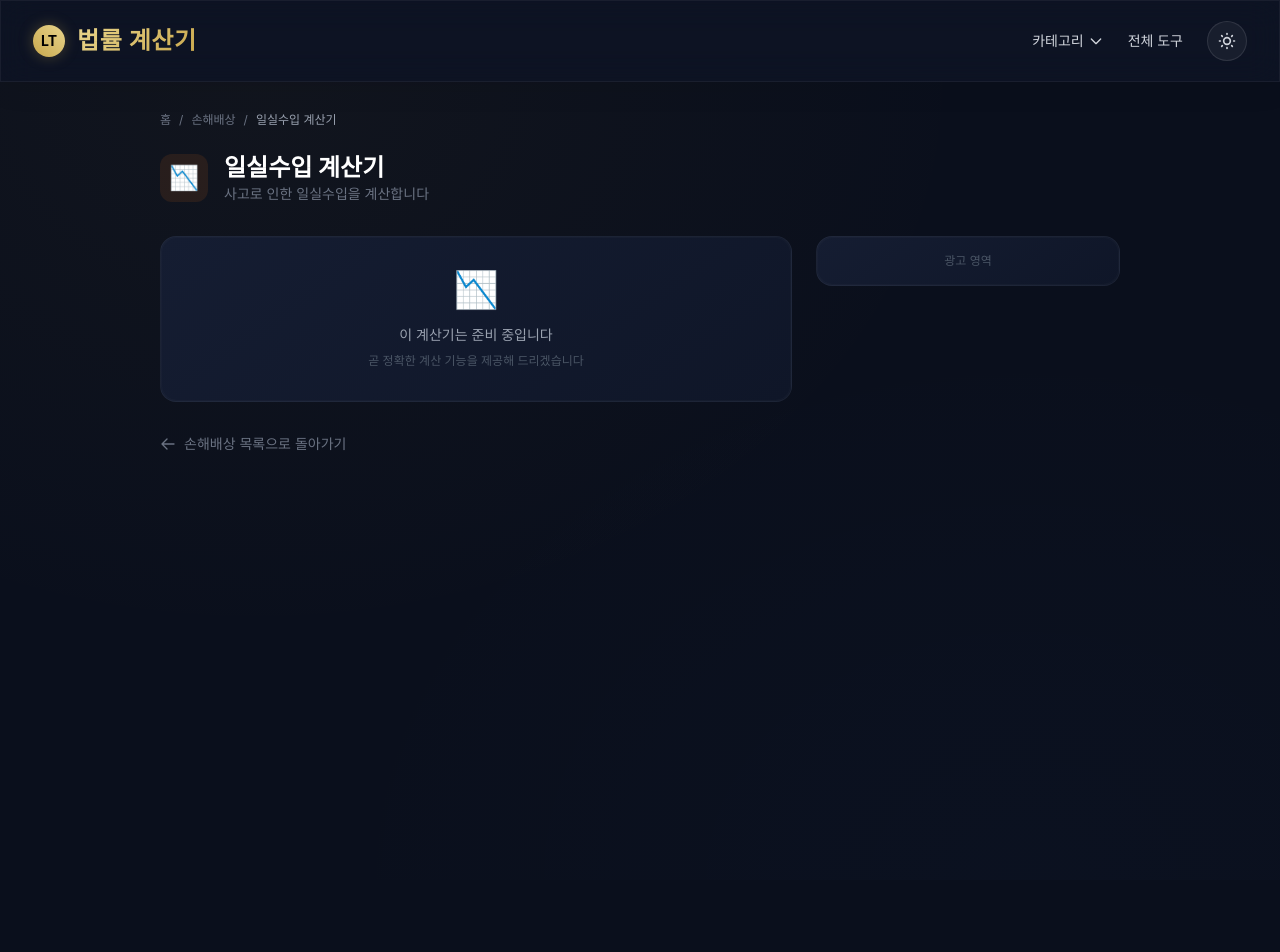
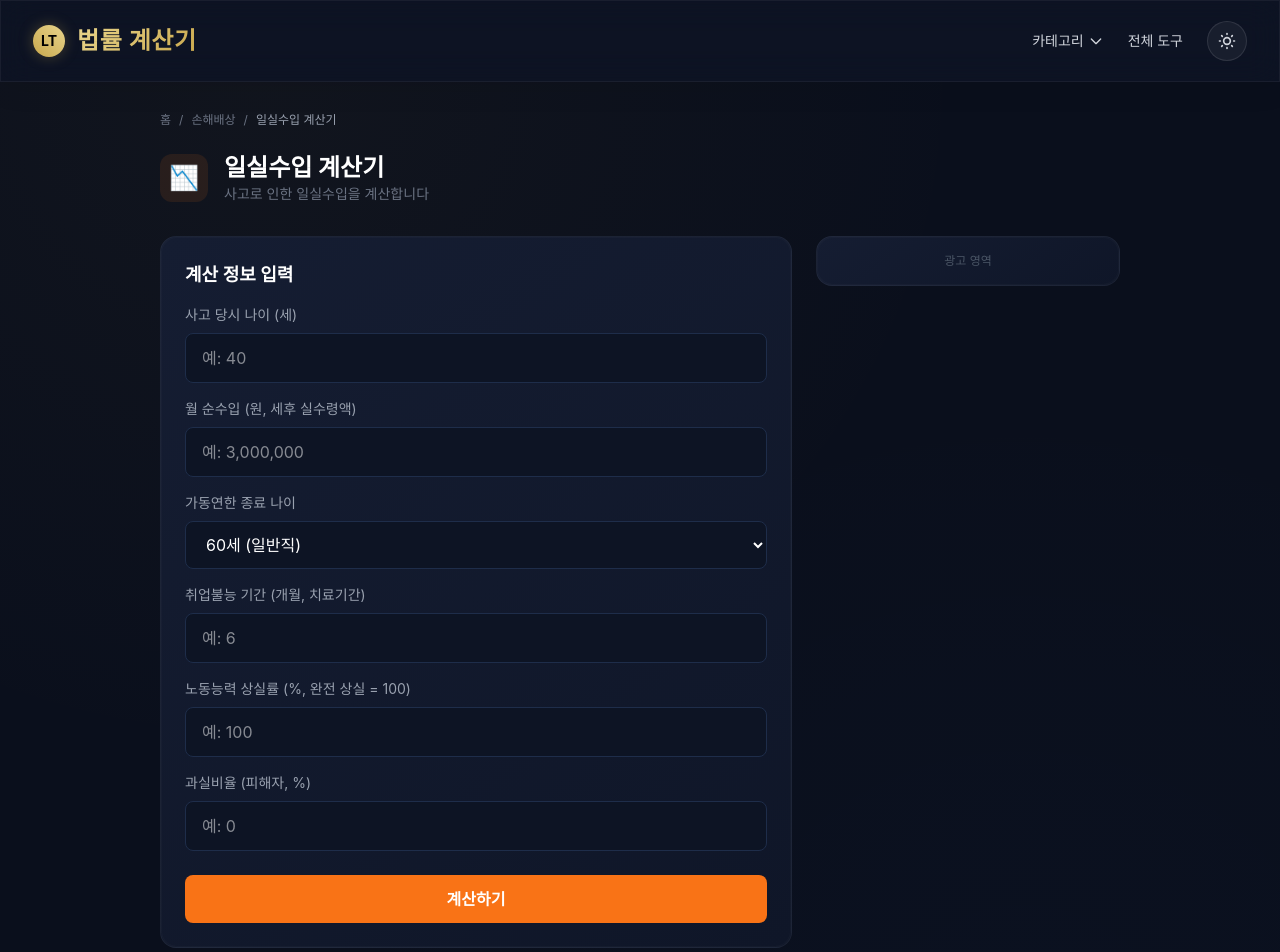
Before and after one commit to SublimerNJ/law-calc, a Next.js app: page /tools/damages/lost-income in a window 1280 px wide. Shown: the top 952 px of the page. Built offline with nearby package versions, Linux system fonts and the light colour scheme; a web font is replaced by a local one.

Commit message:
feat(09-02): add lost-income calculator with Hoffman coefficient
- Hoffman coefficient calculation (monthly rate 5%/12)
- Inputs: age, monthly income, retirement age, treatment period, disability rate, fault rate
- Fault offset calculation applied to total

```diff
--- /dev/null
+++ b/src/app/tools/damages/lost-income/page.tsx
@@ -0,0 +1,221 @@
+'use client';
+
+import { useState } from 'react';
+import CalculatorLayout from '@/components/ui/CalculatorLayout';
+import { TOOLS, CATEGORIES } from '@/lib/tools-data';
+
+const tool = TOOLS.find(t => t.id === 'lost-income')!;
+const category = CATEGORIES.find(c => c.id === 'damages')!;
+
+type RetirementOption = '60' | '65' | 'custom';
+
+function calculateHoffmanCoefficient(months: number): number {
+  // 월 단위 호프만 계수: H = sum_{k=1}^{N} 1/(1 + 0.05/12 * k)
+  let h = 0;
+  const monthlyRate = 0.05 / 12;
+  for (let k = 1; k <= months; k++) {
+    h += 1 / (1 + monthlyRate * k);
+  }
+  return h;
+}
+
+function formatNumber(n: number): string {
+  return n.toLocaleString('ko-KR');
+}
+
+interface Result {
+  remainingMonths: number;
+  hoffmanCoeff: number;
+  lostIncomeBeforeFault: number;
+  treatmentLoss: number;
+  lostIncomeAfterFault: number;
+}
+
+export default function LostIncomePage() {
+  const [age, setAge] = useState('');
+  const [monthlyIncome, setMonthlyIncome] = useState('');
+  const [retirementOption, setRetirementOption] = useState<RetirementOption>('60');
+  const [customRetirementAge, setCustomRetirementAge] = useState('');
+  const [treatmentMonths, setTreatmentMonths] = useState('');
+  const [disabilityRate, setDisabilityRate] = useState('');
+  const [faultRate, setFaultRate] = useState('');
+  const [result, setResult] = useState<Result | null>(null);
+
+  const handleCalculate = () => {
+    const ageVal = parseInt(age, 10);
+    const income = parseInt(monthlyIncome.replace(/,/g, ''), 10);
+    const retAge = retirementOption === 'custom'
+      ? parseInt(customRetirementAge, 10)
+      : parseInt(retirementOption, 10);
+    const treatMonths = parseInt(treatmentMonths, 10) || 0;
+    const disRate = parseFloat(disabilityRate) || 0;
+    const fRate = parseFloat(faultRate) || 0;
+
+    if (!ageVal || !income || !retAge || ageVal >= retAge) return;
+
+    const remainingMonths = (retAge - ageVal) * 12;
+    const hoffmanCoeff = calculateHoffmanCoefficient(remainingMonths);
+
+    const lostIncomeBeforeFault = Math.floor(income * (disRate / 100) * hoffmanCoeff);
+    const treatmentLoss = Math.floor(income * treatMonths);
+    const totalBeforeFault = lostIncomeBeforeFault + treatmentLoss;
+    const lostIncomeAfterFault = Math.floor(totalBeforeFault * (1 - fRate / 100));
+
+    setResult({
+      remainingMonths,
+      hoffmanCoeff,
+      lostIncomeBeforeFault: totalBeforeFault,
+      treatmentLoss,
+      lostIncomeAfterFault,
+    });
+  };
+
+  const handleNumberChange = (setter: (v: string) => void) => (e: React.ChangeEvent<HTMLInputElement>) => {
+    setter(e.target.value.replace(/[^0-9]/g, ''));
+  };
+
+  return (
+    <CalculatorLayout tool={tool} category={category}>
+      <div className="premium-card p-6 mb-4">
+        <h2 className="text-lg font-semibold text-white mb-4">계산 정보 입력</h2>
+
+        <div className="mb-4">
+          <label className="block text-sm text-gray-400 mb-2">사고 당시 나이 (세)</label>
+          <input
+            type="text"
+            inputMode="numeric"
+            value={age}
+            onChange={handleNumberChange(setAge)}
+            placeholder="예: 40"
+            className="w-full bg-[#0d1424] border border-[#1e2d4a] rounded-lg px-4 py-3 text-white focus:border-[#f97316] focus:outline-none"
+          />
+        </div>
+
+        <div className="mb-4">
+          <label className="block text-sm text-gray-400 mb-2">월 순수입 (원, 세후 실수령액)</label>
+          <input
+            type="text"
+            inputMode="numeric"
+            value={monthlyIncome ? parseInt(monthlyIncome).toLocaleString('ko-KR') : ''}
+            onChange={handleNumberChange(setMonthlyIncome)}
+            placeholder="예: 3,000,000"
+            className="w-full bg-[#0d1424] border border-[#1e2d4a] rounded-lg px-4 py-3 text-white focus:border-[#f97316] focus:outline-none"
+          />
+          {monthlyIncome && (
+            <p className="text-xs text-gray-500 mt-1">{parseInt(monthlyIncome).toLocaleString('ko-KR')}원</p>
+          )}
+        </div>
+
+        <div className="mb-4">
+          <label className="block text-sm text-gray-400 mb-2">가동연한 종료 나이</label>
+          <select
+            value={retirementOption}
+            onChange={(e) => setRetirementOption(e.target.value as RetirementOption)}
+            className="w-full bg-[#0d1424] border border-[#1e2d4a] rounded-lg px-4 py-3 text-white focus:border-[#f97316] focus:outline-none"
+          >
+            <option value="60">60세 (일반직)</option>
+            <option value="65">65세 (전문직/자영업)</option>
+            <option value="custom">직접 입력</option>
+          </select>
+          {retirementOption === 'custom' && (
+            <input
+              type="text"
+              inputMode="numeric"
+              value={customRetirementAge}
+              onChange={handleNumberChange(setCustomRetirementAge)}
+              placeholder="가동연한 나이 입력"
+              className="w-full mt-2 bg-[#0d1424] border border-[#1e2d4a] rounded-lg px-4 py-3 text-white focus:border-[#f97316] focus:outline-none"
+            />
+          )}
+        </div>
+
+        <div className="mb-4">
+          <label className="block text-sm text-gray-400 mb-2">취업불능 기간 (개월, 치료기간)</label>
+          <input
+            type="text"
+            inputMode="numeric"
+            value={treatmentMonths}
+            onChange={handleNumberChange(setTreatmentMonths)}
+            placeholder="예: 6"
+            className="w-full bg-[#0d1424] border border-[#1e2d4a] rounded-lg px-4 py-3 text-white focus:border-[#f97316] focus:outline-none"
+          />
+        </div>
+
+        <div className="mb-4">
+          <label className="block text-sm text-gray-400 mb-2">노동능력 상실률 (%, 완전 상실 = 100)</label>
+          <input
+            type="text"
+            inputMode="numeric"
+            value={disabilityRate}
+            onChange={(e) => setDisabilityRate(e.target.value.replace(/[^0-9.]/g, ''))}
+            placeholder="예: 100"
+            className="w-full bg-[#0d1424] border border-[#1e2d4a] rounded-lg px-4 py-3 text-white focus:border-[#f97316] focus:outline-none"
+          />
+        </div>
+
+        <div className="mb-6">
+          <label className="block text-sm text-gray-400 mb-2">과실비율 (피해자, %)</label>
+          <input
+            type="text"
+            inputMode="numeric"
+            value={faultRate}
+            onChange={(e) => setFaultRate(e.target.value.replace(/[^0-9.]/g, ''))}
+            placeholder="예: 0"
+            className="w-full bg-[#0d1424] border border-[#1e2d4a] rounded-lg px-4 py-3 text-white focus:border-[#f97316] focus:outline-none"
+          />
+        </div>
+
+        <button
+          onClick={handleCalculate}
+          className="w-full py-3 rounded-lg font-semibold text-white transition-opacity hover:opacity-90"
+          style={{ backgroundColor: category.color }}
+        >
+          계산하기
+        </button>
+      </div>
+
+      {result !== null && (
+        <div className="premium-card p-6">
+          <h2 className="text-lg font-semibold text-white mb-4">계산 결과</h2>
+
+          <div className="mb-4">
+            <p className="text-sm text-gray-400 mb-1">잔여 가동기간</p>
+            <p className="text-lg text-white">
+              {result.remainingMonths}개월 ({(result.remainingMonths / 12).toFixed(1)}년)
+            </p>
+          </div>
+
+          <div className="mb-4">
+            <p className="text-sm text-gray-400 mb-1">호프만 계수</p>
+            <p className="text-lg text-white">{result.hoffmanCoeff.toFixed(4)}</p>
+          </div>
+
+          <div className="mb-4">
+            <p className="text-sm text-gray-400 mb-1">일실수입 (과실상계 전)</p>
+            <p className="text-lg text-white">{formatNumber(result.lostIncomeBeforeFault)}원</p>
+          </div>
+
+          {result.treatmentLoss > 0 && (
+            <div className="mb-4">
+              <p className="text-sm text-gray-400 mb-1">치료기간 취업불능 손해 (포함)</p>
+              <p className="text-lg text-white">{formatNumber(result.treatmentLoss)}원</p>
+            </div>
+          )}
+
+          <div className="mb-4">
+            <p className="text-sm text-gray-400 mb-1">과실상계 후 일실수입</p>
+            <p className="text-2xl font-bold" style={{ color: category.color }}>
+              {formatNumber(result.lostIncomeAfterFault)}원
+            </p>
+          </div>
+
+          <div className="mt-4 pt-4 border-t border-[#1e2d4a]">
+            <p className="text-xs text-gray-500">
+              법적 근거: 대법원 1989.3.28 선고 88다카21219 (호프만식 계산법). 본 계산은 참고용이며 실제 소송에서는 법원 판단에 따라 달라질 수 있습니다.
+            </p>
+          </div>
+        </div>
+      )}
+    </CalculatorLayout>
+  );
+}
```
